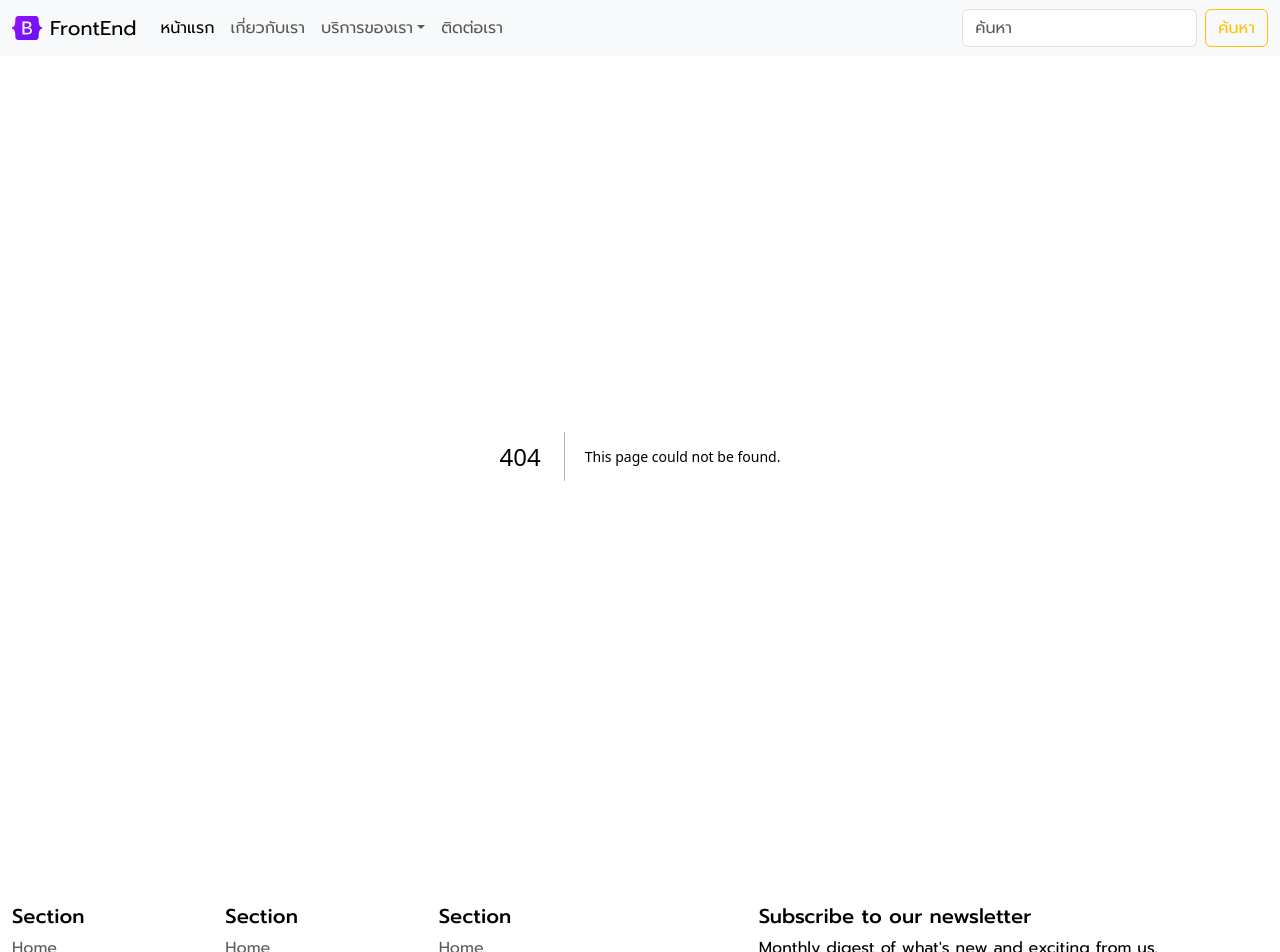
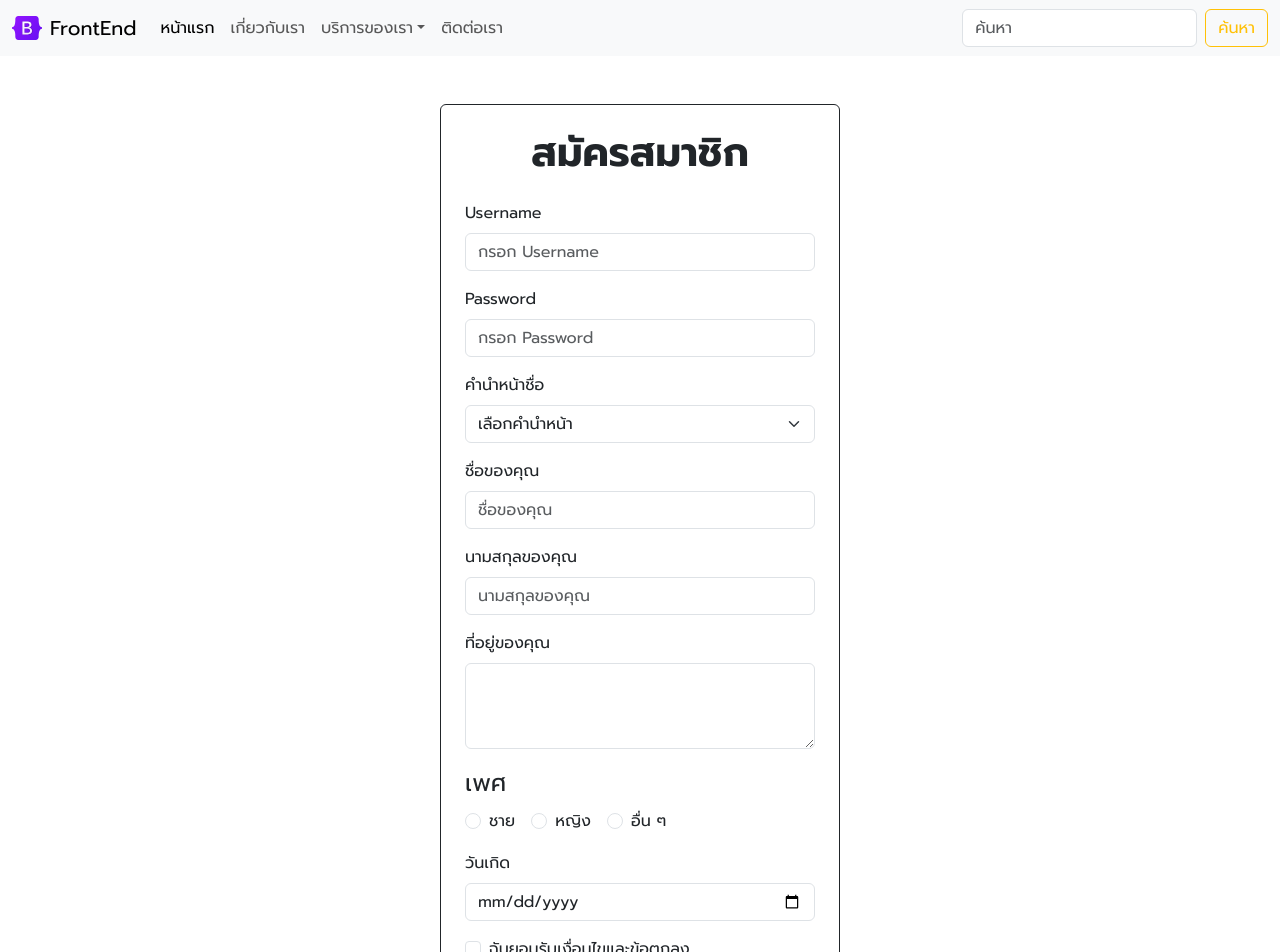
Before and after one commit to Oumpt/frontend046, a Next.js app: page /register in a window 1280 px wide. Before the commit this address had no page. Shown: the top 952 px of the page. Built offline with nearby package versions, Linux system fonts and the light colour scheme.

Commit message:
Create page.js

```diff
--- /dev/null
+++ b/app/register/page.js
@@ -0,0 +1,160 @@
+export default function register () {
+    return (
+ <div className="d-flex justify-content-center mt-5">
+    <form className="p-4 border border-dark rounded"
+        style={{ width: '100%', maxWidth: '400px' }}>
+         <h1 className="text-center text-dark mb-4" style={{ fontWeight: 'bold' }}>
+                    สมัครสมาชิก
+                </h1>
+
+
+        <div className="mb-3 text-start">
+          <label htmlFor="username" className="form-label">
+            Username
+          </label>
+          <input
+            type="text"
+            className="form-control"
+            id="username"
+            placeholder="กรอก Username"
+          />
+        </div>
+
+        <div className="mb-3 text-start">
+          <label htmlFor="password" className="form-label">
+            Password
+          </label>
+          <input
+            type="password"
+            className="form-control"
+            id="password"
+            placeholder="กรอก Password"
+          />
+        </div>
+
+    <div className="mb-3 text-start">
+          <label htmlFor="prefix" className="form-label">
+            คำนำหน้าชื่อ
+          </label>
+          <select
+            id="prefix"
+            className="form-select"
+            defaultValue=""
+            aria-label="คำนำหน้าชื่อ"
+          >
+            <option value="" disabled>
+              เลือกคำนำหน้า
+            </option>
+            <option value="1">นาย</option>
+            <option value="2">นาง</option>
+            <option value="3">นางสาว</option>
+          </select>
+     </div>
+
+        <div className="mb-3 text-start">
+          <label htmlFor="firstname" className="form-label">
+            ชื่อของคุณ
+          </label>
+          <input
+            type="text"
+            className="form-control"
+            id="firstname"
+            placeholder="ชื่อของคุณ"
+          />
+        </div>
+
+        <div className="mb-3 text-start">
+          <label htmlFor="lastname" className="form-label">
+            นามสกุลของคุณ
+          </label>
+          <input
+            type="text"
+            className="form-control"
+            id="lasttname"
+            placeholder="นามสกุลของคุณ"
+          />
+        </div>
+
+        <div className="mb-3 text-start">
+          <label htmlFor="exampleFormControlTextarea1" className="form-label">
+            ที่อยู่ของคุณ
+          </label>
+            <textarea className="form-control" id="exampleFormControlTextarea1" rows={3} />
+        </div>
+
+                    <fieldset className="mb-3 text-start">
+          <legend className="form-label">เพศ</legend>
+
+          <div className="form-check form-check-inline">
+            <input
+              className="form-check-input"
+              type="radio"
+              name="gender"
+              id="male"
+              value="male"
+            />
+            <label className="form-check-label" htmlFor="male">
+              ชาย
+            </label>
+          </div>
+
+          <div className="form-check form-check-inline">
+            <input
+              className="form-check-input"
+              type="radio"
+              name="gender"
+              id="female"
+              value="female"
+            />
+            <label className="form-check-label" htmlFor="female">
+              หญิง
+            </label>
+          </div>
+
+          <div className="form-check form-check-inline">
+            <input
+              className="form-check-input"
+              type="radio"
+              name="gender"
+              id="other"
+              value="other"
+            />
+            <label className="form-check-label" htmlFor="other">
+              อื่น ๆ
+            </label>
+          </div>
+        </fieldset>
+
+        <div className="mb-3 text-start">
+          <label htmlFor="birthdate" className="form-label">
+            วันเกิด
+          </label>
+          <input
+            type="date"
+            className="form-control"
+            id="birthdate"
+            aria-label="วันเกิด"
+          />
+        </div>
+
+                <div className="mb-3 form-check text-start">
+          <input
+            type="checkbox"
+            className="form-check-input"
+            id="terms"
+          />
+          <label className="form-check-label" htmlFor="terms">
+            ฉันยอมรับเงื่อนไขและข้อตกลง
+          </label>
+        </div>
+
+        <div className="d-grid">
+  <button type="submit" className="btn btn-primary">
+    ลงทะเบียน
+  </button>
+</div>
+
+    </form>
+ </div>
+    )
+}
```
